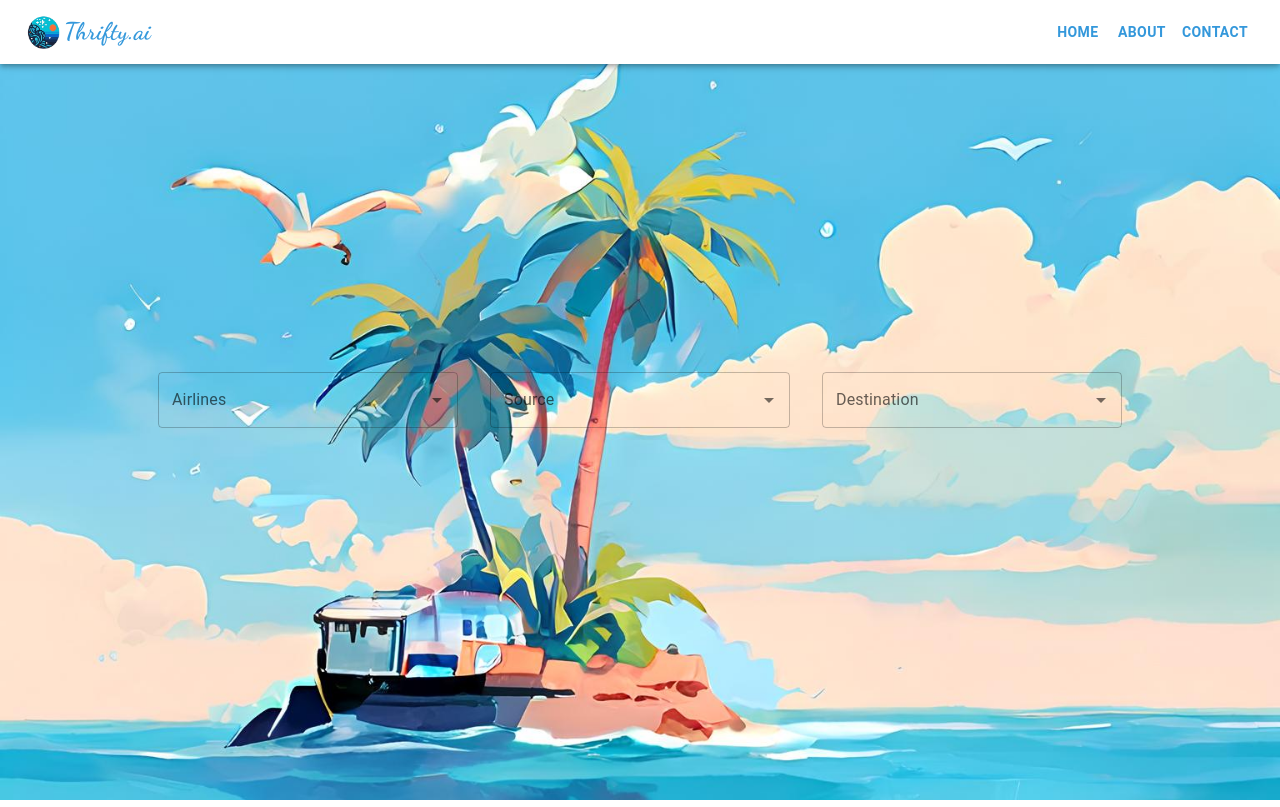
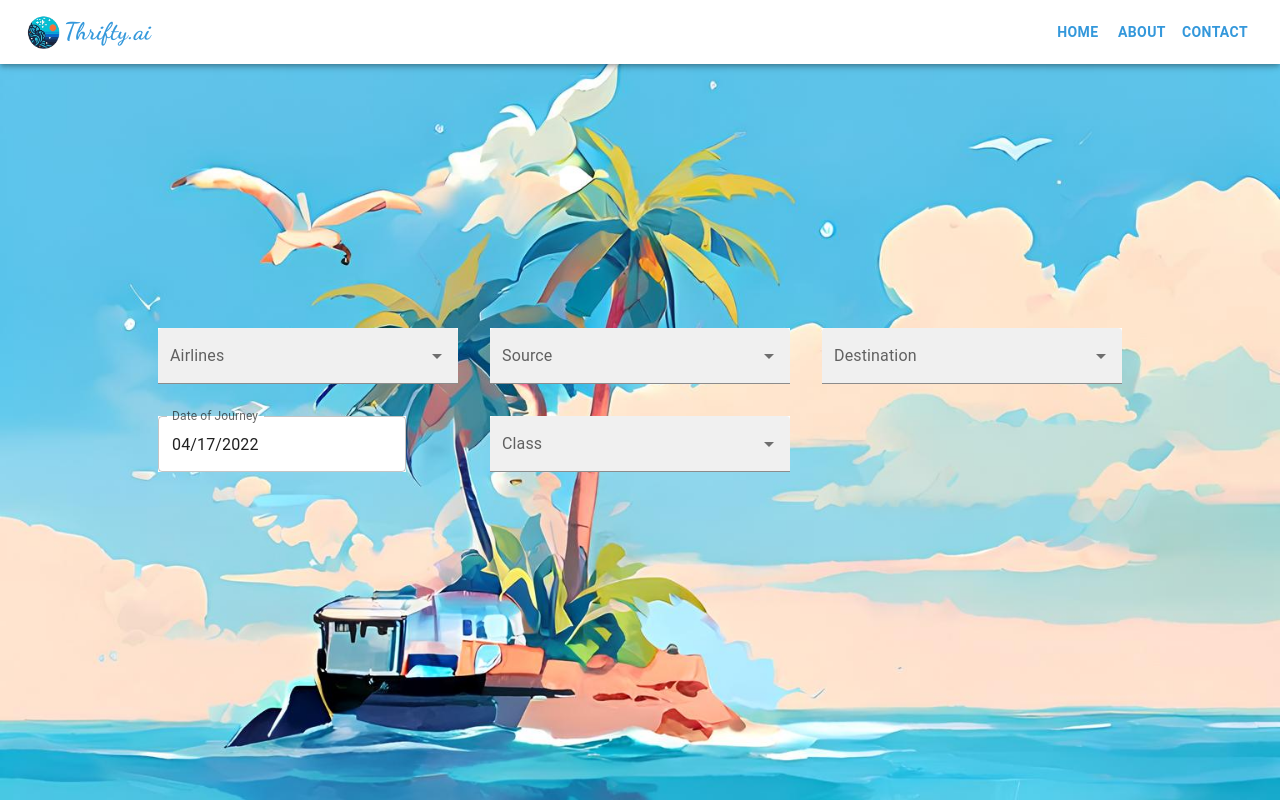
Before and after one commit to suyog200/Thrifty, a React (Vite) app in the folder Thrifty-app/: page / in a window 1280 px wide. Built offline with nearby package versions, Linux system fonts and the light colour scheme.

Commit message:
added date picker and fixed bugs

```diff
--- a/Thrifty-app/src/components/InputBox.jsx
+++ b/Thrifty-app/src/components/InputBox.jsx
@@ -1,14 +1,21 @@
-import TextField from '@mui/material/TextField';
-import Autocomplete from '@mui/material/Autocomplete';
+import TextField from "@mui/material/TextField";
+import Autocomplete from "@mui/material/Autocomplete";
 
-export default function InputBox({id, label, Data}) {
+export default function InputBox({ id, label, Data }) {
   return (
     <Autocomplete
       disablePortal
       id={id}
       options={Data} //provide optiobs
       sx={{ width: 300 }}
-        renderInput={(params) => <TextField {...params} label={label}/>}
+      renderInput={(params) => (
+        <TextField
+          {...params}
+          label={label}
+          variant="filled"
+          sx={{ backgroundColor: "#fff"}}
+        />
+      )}
     />
   );
 }
--- a/Thrifty-app/src/components/InputForm.jsx
+++ b/Thrifty-app/src/components/InputForm.jsx
@@ -1,8 +1,18 @@
+import * as React from "react";
+import { useState } from "react";
 import InputBox from "./InputBox";
-import { airlines, destination_cities, source_cities } from "../data/constants";
+import dayjs from "dayjs";
+import { DemoContainer } from "@mui/x-date-pickers/internals/demo";
+import { LocalizationProvider } from "@mui/x-date-pickers/LocalizationProvider";
+import { AdapterDayjs } from "@mui/x-date-pickers/AdapterDayjs";
+import { DatePicker } from "@mui/x-date-pickers/DatePicker";
+import { airlines, classes, destination_cities, source_cities } from "../data/constants";
 
 export default function InputForm() {
+  const [value, setValue] = useState(dayjs("2022-04-17"));
+
   return (
+    <>
     <div className="inputs">
       <InputBox id="airlines" label="Airlines" Data={airlines} />
       <InputBox id="source" label="Source" Data={source_cities} />
@@ -11,6 +21,23 @@ export default function InputForm() {
         label="Destination"
         Data={destination_cities}
       />
+        <LocalizationProvider dateAdapter={AdapterDayjs}>
+          <DemoContainer components={["DatePicker", "DatePicker"]} sx={{paddingTop: '0', overflow: 'visible'}}>
+            <DatePicker
+              label="Date of Journey"
+              value={value}
+              onChange={(newValue) => setValue(newValue)}
+              sx={{ backgroundColor: "#fff"}}
+
+            />
+          </DemoContainer>
+        </LocalizationProvider>
+        <InputBox
+        id="class"
+        label="Class"
+        Data={classes}
+         />
     </div>
+    </>
   );
 }
```
Also changed, not shown: 1 other file (tests, documents, lock files or other folders). Lines whose indentation alone changed are shown as unchanged.
